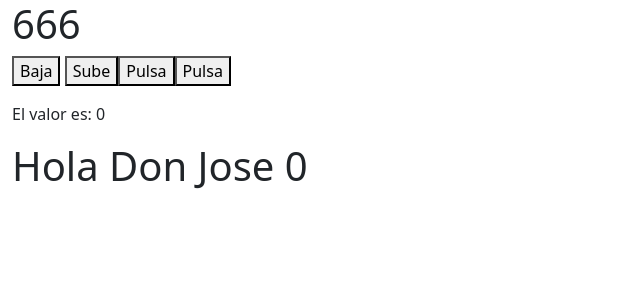
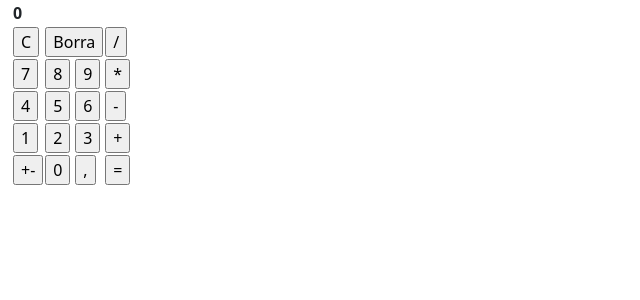
Before and after one commit to jmagit/REM20230313, a React (Create React App) app: page / in a window 1280 px wide. Shown: the top 300 px of the page, without its empty margins (0-640 px from the left). Built offline with nearby package versions, Linux system fonts and the light colour scheme.

Commit message:
pre calculadora

```diff
--- a/src/App.js
+++ b/src/App.js
@@ -1,11 +1,12 @@
 import './App.css';
 // import {DemosJSX} from './demos-jsx'
-import DemosComponentes from './demos-componentes'
+// import DemosComponentes from './demos-componentes'
+import Calculadora from './ejercicios/calculadora';
 
 function App() {
   return (
     <main className='container-fluid'>
-      <DemosComponentes />
+      <Calculadora />
     </main>
   )
 }
--- /dev/null
+++ b/src/ejercicios/calculadora.js
@@ -0,0 +1,48 @@
+import React, { Component } from 'react'
+
+export default class Calculadora extends Component {
+  render() {
+    return (
+      <table>
+        <thead>
+            <tr>
+                <th className='Pantalla' colSpan={4}>
+                    0
+                </th>
+            </tr>
+        </thead>
+        <tbody>
+            <tr>
+                <td><input className='btnOperador' type="button" value="C" /> </td>
+                <td colSpan={2}><input className='btnOperador' type="button" value="Borra" /> </td>
+                <td><input className='btnOperador' type="button" value="/" /> </td>
+            </tr>
+            <tr>
+                <td><input className='btnDigito' type="button" value="7" /> </td>
+                <td><input className='btnDigito' type="button" value="8" /> </td>
+                <td><input className='btnDigito' type="button" value="9" /> </td>
+                <td><input className='btnOperador' type="button" value="*" /> </td>
+            </tr>
+            <tr>
+                <td><input className='btnDigito' type="button" value="4" /> </td>
+                <td><input className='btnDigito' type="button" value="5" /> </td>
+                <td><input className='btnDigito' type="button" value="6" /> </td>
+                <td><input className='btnOperador' type="button" value="-" /> </td>
+            </tr>
+            <tr>
+                <td><input className='btnDigito' type="button" value="1" /> </td>
+                <td><input className='btnDigito' type="button" value="2" /> </td>
+                <td><input className='btnDigito' type="button" value="3" /> </td>
+                <td><input className='btnOperador' type="button" value="+" /> </td>
+            </tr>
+            <tr>
+                <td><input className='btnDigito' type="button" value="+-" /> </td>
+                <td><input className='btnDigito' type="button" value="0" /> </td>
+                <td><input className='btnDigito' type="button" value="," /> </td>
+                <td><input className='btnOperador' type="button" value="=" /> </td>
+            </tr>
+        </tbody>
+      </table>
+    )
+  }
+}
```
Also changed, not shown: src/biblioteca/calculadora.js (added).
